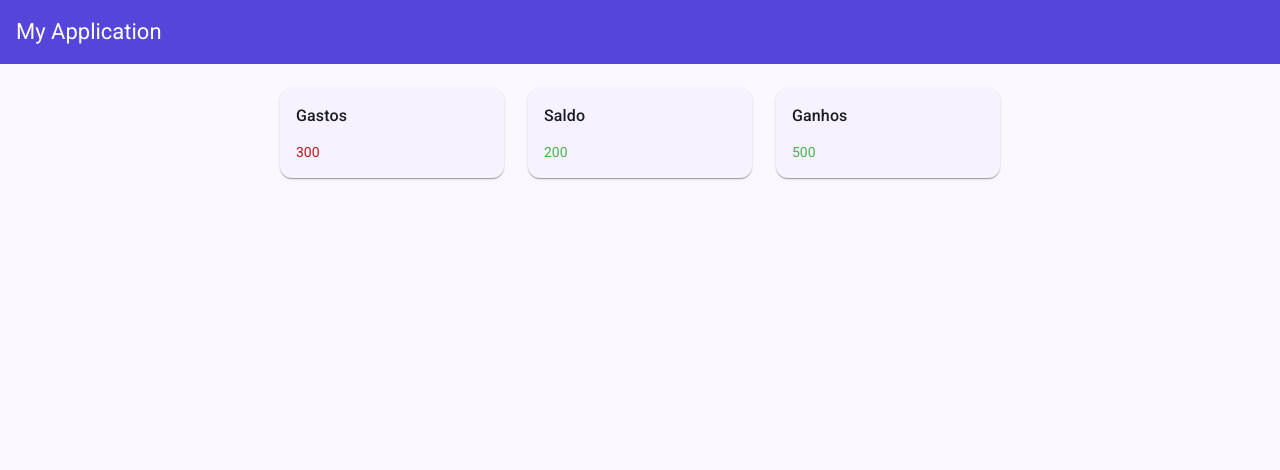
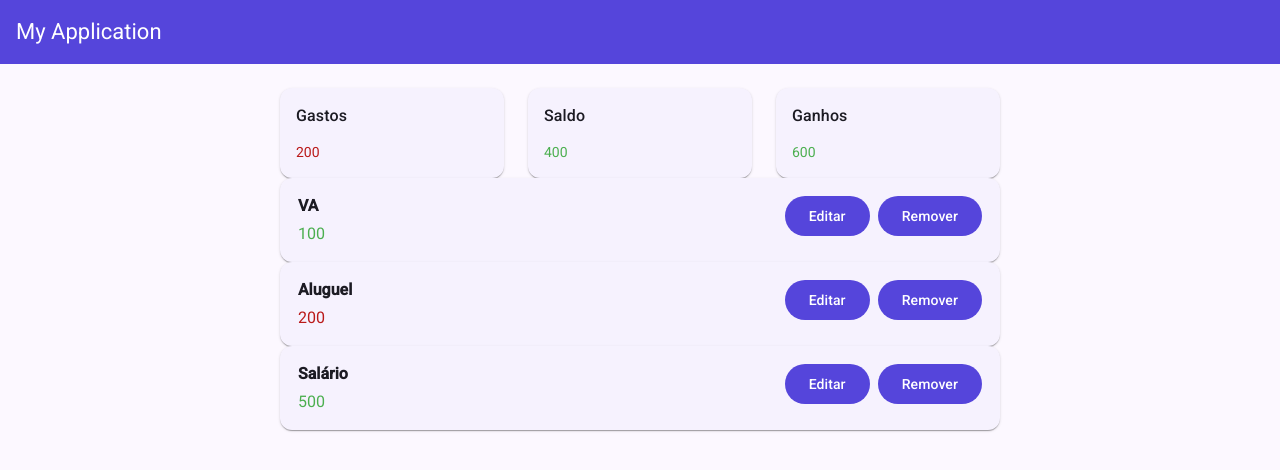
Before and after one commit to jhonataewerton/angular-20, an Angular app: page / in a window 1280 px wide. Shown: the top 470 px of the page. Built offline with nearby package versions, Linux system fonts and the light colour scheme.

Commit message:
feat: created transaction item

```diff
--- a/src/app/core/layout/layout.ts
+++ b/src/app/core/layout/layout.ts
@@ -4,7 +4,7 @@ import { ɵEmptyOutletComponent, RouterOutlet } from '@angular/router';
 
 @Component({
   selector: 'app-layout',
-  imports: [Header, RouterOutlet],
+  imports: [Header],
   templateUrl: './layout.html',
   styleUrl: './layout.scss',
 })
--- a/src/app/features/home/components/balance/balance.ts
+++ b/src/app/features/home/components/balance/balance.ts
@@ -1,5 +1,6 @@
 import { Component, computed, input } from '@angular/core';
 import { BalanceCard } from './components/balance-card/balance-card';
+import { Transaction } from '../../../../shared/transaction/interfaces/transaction';
 
 @Component({
   selector: 'app-balance',
@@ -8,7 +9,7 @@ import { BalanceCard } from './components/balance-card/balance-card';
   styleUrl: './balance.scss',
 })
 export class Balance {
-  transactions = input.required<{ value: number; type: string }[]>();
+  transactions = input.required<Transaction[]>();
 
   totalIncomes = computed(() => {
     return this.transactions()
--- /dev/null
+++ b/src/app/features/home/components/transaction-item/components/transaction-value/transaction-value.scss
@@ -0,0 +1,8 @@
+:host {
+  &.income {
+    color: var(--custom-color-success);
+  }
+  &.outcome {
+    color: var(--mat-sys-error);
+  }
+}
--- /dev/null
+++ b/src/app/features/home/components/transaction-item/components/transaction-value/transaction-value.ts
@@ -0,0 +1,20 @@
+import { Component, computed, input } from '@angular/core';
+import { Transaction } from '../../../../../../shared/transaction/interfaces/transaction';
+import { TransactionType } from '../../../../../../shared/transaction/enums/transaction-type';
+const CssClasses = {
+  [TransactionType.INCOME]: 'income',
+  [TransactionType.OUTCOME]: 'outcome',
+};
+@Component({
+  selector: 'app-transaction-value',
+  imports: [],
+  template: `{{ transaction().value }}`,
+  styleUrl: './transaction-value.scss',
+  host: {
+    '[class]': 'cssClass()',
+  },
+})
+export class TransactionValue {
+  transaction = input.required<Transaction>();
+  cssClass = computed(() => CssClasses[this.transaction().type]);
+}
--- /dev/null
+++ b/src/app/features/home/components/transaction-item/transaction-item.html
@@ -0,0 +1,12 @@
+<mat-card class="card">
+  <div>
+    <div class="card-title">{{ transaction().title }}</div>
+    <div class="card-value">
+      <app-transaction-value [transaction]="transaction()" />
+    </div>
+  </div>
+  <div class="card-actions">
+    <button matButton="filled">Editar</button>
+    <button matButton="filled">Remover</button>
+  </div>
+</mat-card>
--- /dev/null
+++ b/src/app/features/home/components/transaction-item/transaction-item.scss
@@ -0,0 +1,22 @@
+.card {
+  display: flex;
+  flex-direction: row;
+  padding: 18px;
+
+  .card-title {
+    font-size: 16px;
+    font-weight: bold;
+  }
+
+  .card-value {
+    font-size: 16px;
+    margin-top: 8px;
+  }
+
+  .card-actions {
+    display: flex;
+    justify-content: flex-end;
+    margin-left: auto;
+    gap: 8px;
+  }
+}
--- /dev/null
+++ b/src/app/features/home/components/transaction-item/transaction-item.ts
@@ -0,0 +1,15 @@
+import { Component, input } from '@angular/core';
+import { MatButtonModule } from '@angular/material/button';
+import { MatCardModule } from '@angular/material/card';
+import { Transaction } from '../../../../shared/transaction/interfaces/transaction';
+import { TransactionValue } from "./components/transaction-value/transaction-value";
+
+@Component({
+  selector: 'app-transaction-item',
+  imports: [MatCardModule, MatButtonModule, TransactionValue],
+  templateUrl: './transaction-item.html',
+  styleUrl: './transaction-item.scss',
+})
+export class TransactionItem {
+  transaction = input.required<Transaction>();
+}
--- a/src/app/features/home/home.html
+++ b/src/app/features/home/home.html
@@ -1 +1,5 @@
 <app-balance [transactions]="transactions()"></app-balance>
+
+@for (item of transactions(); track item) {
+  <app-transaction-item [transaction]="item"></app-transaction-item>
+}
--- a/src/app/features/home/home.ts
+++ b/src/app/features/home/home.ts
@@ -1,16 +1,19 @@
 import { Component, signal } from '@angular/core';
 import { Balance } from './components/balance/balance';
+import { TransactionItem } from './components/transaction-item/transaction-item';
+import { Transaction } from '../../shared/transaction/interfaces/transaction';
+import { TransactionType } from '../../shared/transaction/enums/transaction-type';
 
 @Component({
   selector: 'app-home',
-  imports: [Balance],
+  imports: [Balance, TransactionItem],
   templateUrl: './home.html',
   styleUrl: './home.scss',
 })
 export class Home {
-  transactions = signal([
-    { value: 100, type: 'outcome' },
-    { value: 200, type: 'outcome' },
-    { value: 500, type: 'income' },
+  transactions = signal<Transaction[]>([
+    { title: 'VA', value: 100, type: TransactionType.INCOME },
+    { title: 'Aluguel', value: 200, type: TransactionType.OUTCOME },
+    { title: 'Salário', value: 500, type: TransactionType.INCOME },
   ]);
 }
--- /dev/null
+++ b/src/app/shared/transaction/enums/transaction-type.ts
@@ -0,0 +1,4 @@
+export enum TransactionType {
+  INCOME = 'income',
+  OUTCOME = 'outcome',
+}
--- /dev/null
+++ b/src/app/shared/transaction/interfaces/transaction.ts
@@ -0,0 +1,7 @@
+import { TransactionType } from '../enums/transaction-type';
+
+export interface Transaction {
+  value: number;
+  type: TransactionType;
+  title: string;
+}
```
